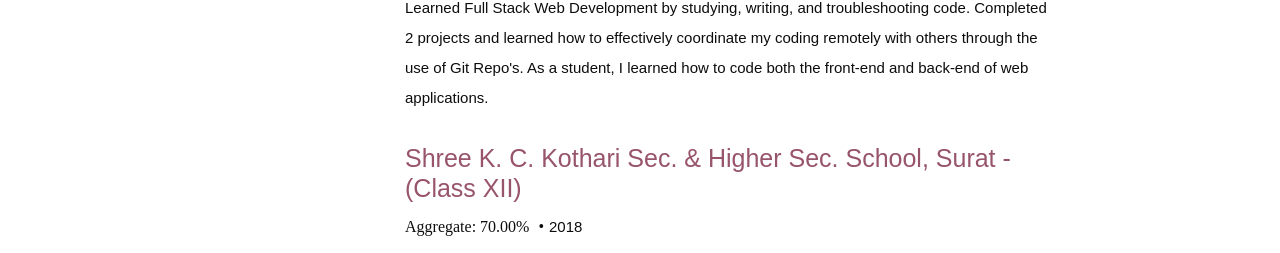
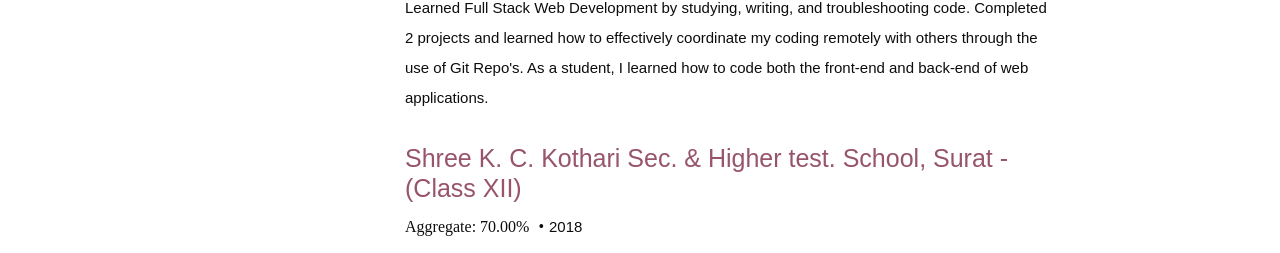
Before and after one commit to Satish-Dabhi/satish-profile, a React (Create React App) app: page / in a window 1280 px wide. Shown: the part 1951-2204 px from the top of the page. Built offline with nearby package versions, Linux system fonts and the light colour scheme; some icons are missing.

Commit message:
update test message

```diff
--- a/src/data/info.js
+++ b/src/data/info.js
@@ -6,7 +6,7 @@
         "description": "Learned Full Stack Web Development by studying, writing, and troubleshooting code. Completed 2 projects and learned how to effectively coordinate my coding remotely with others through the use of Git Repo's. As a student, I learned how to code both the front-end and back-end of web applications."
     },
     {
-        "name": "Shree K. C. Kothari Sec. & Higher Sec. School, Surat - (Class XII)",
+        "name": "Shree K. C. Kothari Sec. & Higher test. School, Surat - (Class XII)",
         "year": "2018",
         "percentage": "Aggregate: 70.00% "
     },
```
